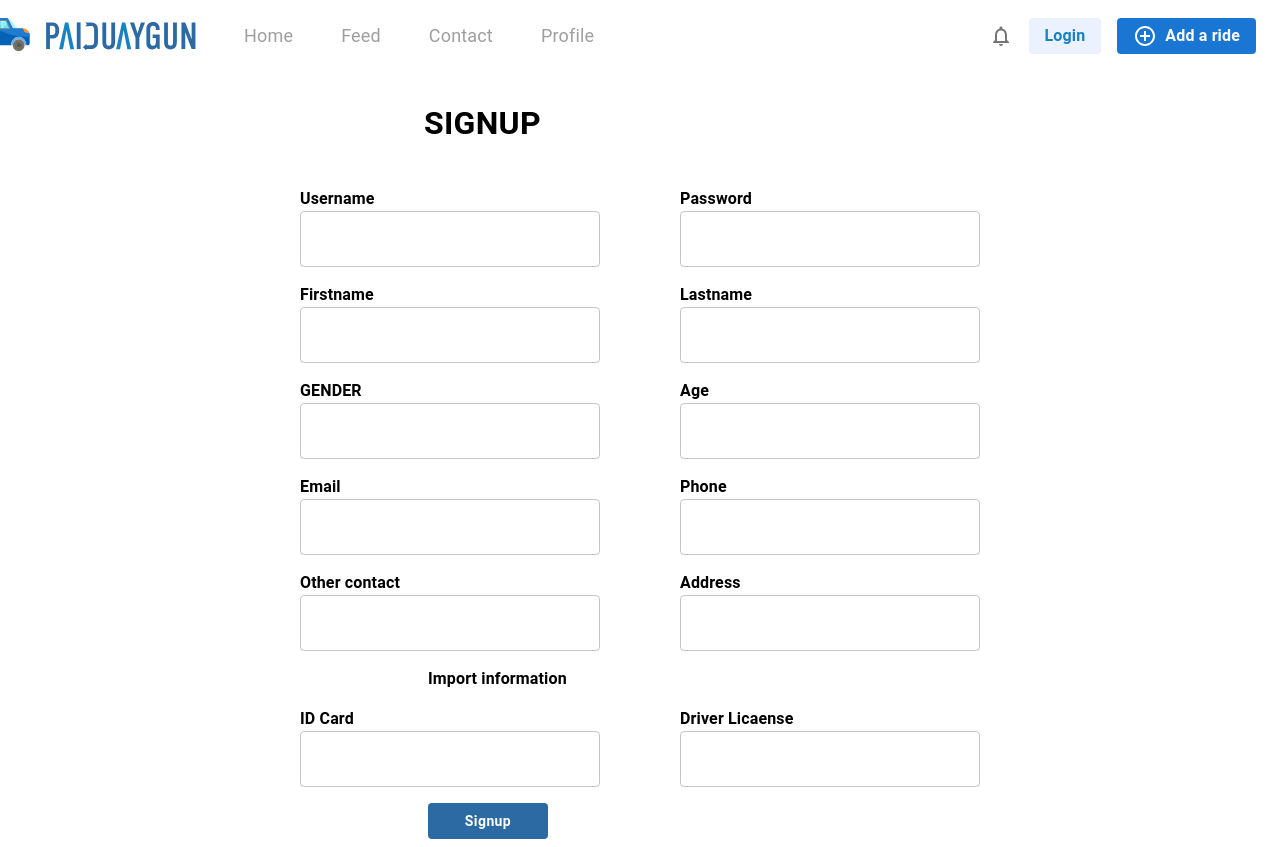
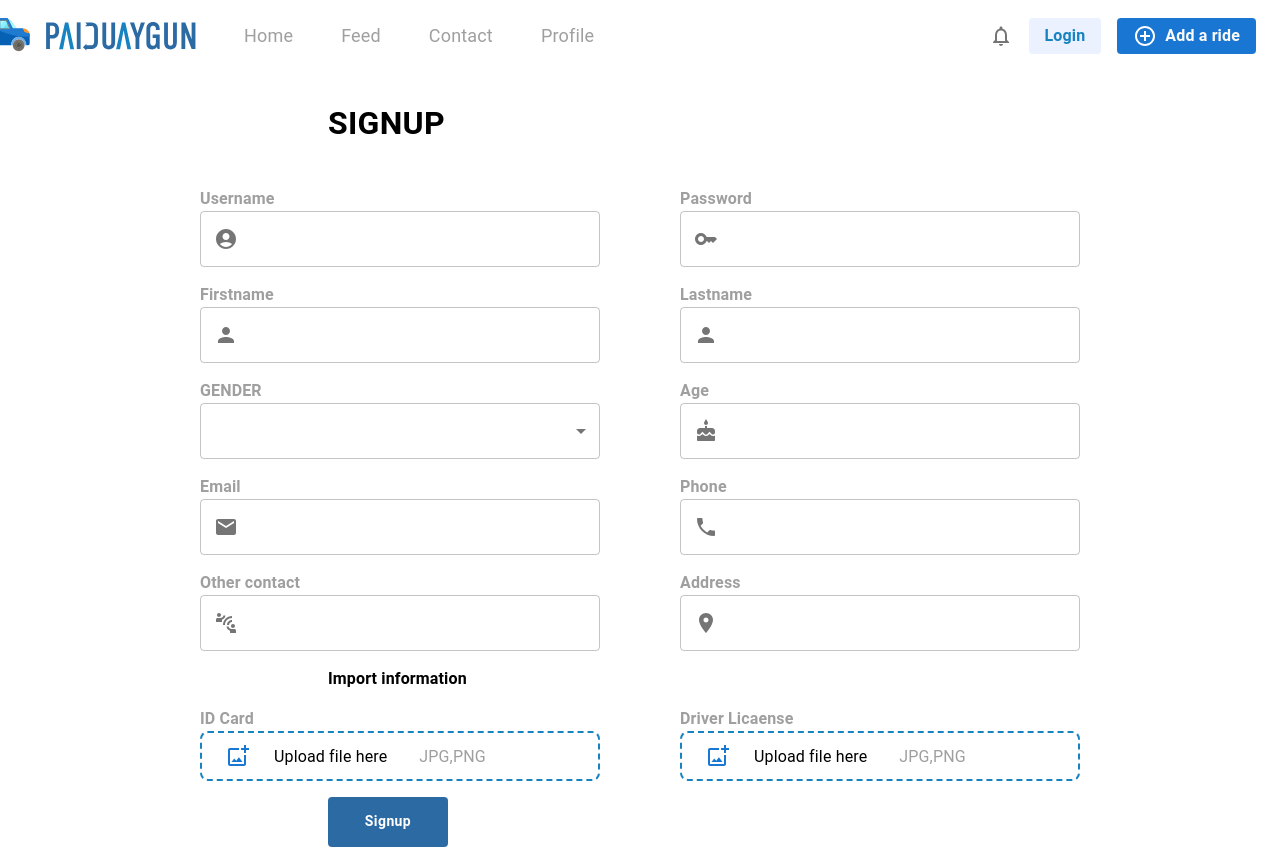
Before and after one commit to ARomaSIZE/paiduaygun, a Next.js app: page /register in a window 1280 px wide. Built offline with nearby package versions, Linux system fonts and the light colour scheme.

Commit message:
login and register page 90%

```diff
--- a/pages/register.js
+++ b/pages/register.js
@@ -1,11 +1,35 @@
+import { useState } from "react";
+
 import Container from "@mui/material/Container";
 import Box from "@mui/material/Box";
 import Typography from "@mui/material/Typography";
 import TextField from "@mui/material/TextField";
 import Button from "@mui/material/Button";
+import MenuItem from "@mui/material/MenuItem";
+import FormControl from "@mui/material/FormControl";
+import InputAdornment from '@mui/material/InputAdornment';
+import IconButton  from "@mui/material/IconButton";
+import Select from "@mui/material/Select";
 import { COLORS } from "../values/colors";
 
+import AddPhotoAlternateOutlinedIcon from '@mui/icons-material/AddPhotoAlternateOutlined';
+import LocationOnIcon from '@mui/icons-material/LocationOn';
+import LocalPhoneIcon from '@mui/icons-material/LocalPhone';
+import EmailIcon from '@mui/icons-material/Email';
+import ConnectWithoutContactIcon from '@mui/icons-material/ConnectWithoutContact';
+import CakeIcon from '@mui/icons-material/Cake';
+import PersonIcon from '@mui/icons-material/Person';
+import KeyIcon from '@mui/icons-material/Key';
+import AccountCircleIcon from '@mui/icons-material/AccountCircle';
+
 export default function Register() {
+
+  const [age, setAge] =useState('');
+
+  const handleChange = (event) => {
+    setAge(event.target.value);
+  };
+
   return (
     <>
       <Container maxWidth="xl" sx={{ marginTop: 5 }}>
@@ -13,7 +37,7 @@ export default function Register() {
           sx={{
             display: "flex",
             justifyContent: "left",
-            marginLeft: 50,
+            marginLeft: 38,
             marginBottom: 5,
           }}
         >
@@ -32,7 +56,7 @@ export default function Register() {
           <Box>
             <Typography
               variant="body1"
-              color="initial"
+              color={COLORS.grey1}
               sx={{ fontWeight: 600, fontSize: 16 }}
             >
               Username
@@ -41,7 +65,14 @@ export default function Register() {
               <TextField
                 id="outlined-basic"
                 variant="outlined"
-                sx={{ width: 300 }}
+                sx={{ width: 400}}
+                InputProps={{
+                  startAdornment: (
+                    <InputAdornment position="start">
+                      <AccountCircleIcon />
+                    </InputAdornment>
+                  ),
+                }}
               />
             </Box>
           </Box>
@@ -49,7 +80,7 @@ export default function Register() {
           <Box sx={{ marginLeft: 10 }}>
             <Typography
               variant="body1"
-              color="initial"
+              color={COLORS.grey1}
               sx={{ fontWeight: 600, fontSize: 16 }}
             >
               Password
@@ -58,7 +89,16 @@ export default function Register() {
               <TextField
                 id="outlined-basic"
                 variant="outlined"
-                sx={{ width: 300 }}
+                sx={{ width: 400 }}
+                type="password"
+                autoComplete="current-password"
+                InputProps={{
+                  startAdornment: (
+                    <InputAdornment position="start">
+                      <KeyIcon />
+                    </InputAdornment>
+                  ),
+                }}
               />
             </Box>
           </Box>
@@ -70,7 +110,7 @@ export default function Register() {
           <Box>
             <Typography
               variant="body1"
-              color="initial"
+              color={COLORS.grey1}
               sx={{ fontWeight: 600, fontSize: 16 }}
             >
               Firstname
@@ -79,7 +119,14 @@ export default function Register() {
               <TextField
                 id="outlined-basic"
                 variant="outlined"
-                sx={{ width: 300 }}
+                sx={{ width: 400 }}
+                InputProps={{
+                  startAdornment: (
+                    <InputAdornment position="start">
+                      <PersonIcon/>
+                    </InputAdornment>
+                  ),
+                }}
               />
             </Box>
           </Box>
@@ -87,7 +134,7 @@ export default function Register() {
           <Box sx={{ marginLeft: 10 }}>
             <Typography
               variant="body1"
-              color="initial"
+              color={COLORS.grey1}
               sx={{ fontWeight: 600, fontSize: 16 }}
             >
               Lastname
@@ -96,7 +143,14 @@ export default function Register() {
               <TextField
                 id="outlined-basic"
                 variant="outlined"
-                sx={{ width: 300 }}
+                sx={{ width: 400 }}
+                InputProps={{
+                  startAdornment: (
+                    <InputAdornment position="start">
+                      <PersonIcon/>
+                    </InputAdornment>
+                  ),
+                }}
               />
             </Box>
           </Box>
@@ -108,24 +162,34 @@ export default function Register() {
           <Box>
             <Typography
               variant="body1"
-              color="initial"
+              color={COLORS.grey1}
               sx={{ fontWeight: 600, fontSize: 16 }}
             >
               GENDER
             </Typography>
             <Box>
-              <TextField
-                id="outlined-basic"
-                variant="outlined"
-                sx={{ width: 300 }}
-              />
+              <FormControl sx={{ minWidth: 400  }}>
+                <Select
+                  labelId="demo-simple-select-helper-label"
+                  id="demo-simple-select-helper"
+                  value={age}
+                  label="Age"
+                  onChange={handleChange}
+                >
+                  <MenuItem value="">
+                    <em>None</em>
+                  </MenuItem>
+                  <MenuItem value={10}>Male</MenuItem>
+                  <MenuItem value={20}>Female</MenuItem>
+                </Select>
+              </FormControl>
             </Box>
           </Box>
 
           <Box sx={{ marginLeft: 10 }}>
             <Typography
               variant="body1"
-              color="initial"
+              color={COLORS.grey1}
               sx={{ fontWeight: 600, fontSize: 16 }}
             >
               Age
@@ -134,7 +198,14 @@ export default function Register() {
               <TextField
                 id="outlined-basic"
                 variant="outlined"
-                sx={{ width: 300 }}
+                sx={{ width: 400 }}
+                InputProps={{
+                  startAdornment: (
+                    <InputAdornment position="start">
+                      <CakeIcon />
+                    </InputAdornment>
+                  ),
+                }}
               />
             </Box>
           </Box>
@@ -146,7 +217,7 @@ export default function Register() {
           <Box>
             <Typography
               variant="body1"
-              color="initial"
+              color={COLORS.grey1}
               sx={{ fontWeight: 600, fontSize: 16 }}
             >
               Email
@@ -155,7 +226,14 @@ export default function Register() {
               <TextField
                 id="outlined-basic"
                 variant="outlined"
-                sx={{ width: 300 }}
+                sx={{ width: 400 }}
+                InputProps={{
+                  startAdornment: (
+                    <InputAdornment position="start">
+                      <EmailIcon />
+                    </InputAdornment>
+                  ),
+                }}
               />
             </Box>
           </Box>
@@ -163,7 +241,7 @@ export default function Register() {
           <Box sx={{ marginLeft: 10 }}>
             <Typography
               variant="body1"
-              color="initial"
+              color={COLORS.grey1}
               sx={{ fontWeight: 600, fontSize: 16 }}
             >
               Phone
@@ -172,7 +250,14 @@ export default function Register() {
               <TextField
                 id="outlined-basic"
                 variant="outlined"
-                sx={{ width: 300 }}
+                sx={{ width: 400}}
+                InputProps={{
+                  startAdornment: (
+                    <InputAdornment position="start">
+                        <LocalPhoneIcon/>
+                    </InputAdornment>
+                  ),
+                }}
               />
             </Box>
           </Box>
@@ -184,7 +269,7 @@ export default function Register() {
           <Box>
             <Typography
               variant="body1"
-              color="initial"
+              color={COLORS.grey1}
               sx={{ fontWeight: 600, fontSize: 16 }}
             >
               Other contact
@@ -193,7 +278,14 @@ export default function Register() {
               <TextField
                 id="outlined-basic"
                 variant="outlined"
-                sx={{ width: 300 }}
+                sx={{ width: 400}}
+                InputProps={{
+                  startAdornment: (
+                    <InputAdornment position="start">
+                      <ConnectWithoutContactIcon />
+                    </InputAdornment>
+                  ),
+                }}
               />
             </Box>
           </Box>
@@ -201,7 +293,7 @@ export default function Register() {
           <Box sx={{ marginLeft: 10 }}>
             <Typography
               variant="body1"
-              color="initial"
+              color={COLORS.grey1}
               sx={{ fontWeight: 600, fontSize: 16 }}
             >
               Address
@@ -210,7 +302,14 @@ export default function Register() {
               <TextField
                 id="outlined-basic"
                 variant="outlined"
-                sx={{ width: 300 }}
+                sx={{ width: 400 }}
+                InputProps={{
+                  startAdornment: (
+                    <InputAdornment position="start">
+                      <LocationOnIcon />
+                    </InputAdornment>
+                  ),
+                }}
               />
             </Box>
           </Box>
@@ -220,11 +319,11 @@ export default function Register() {
           sx={{
             display: "flex",
             justifyContent: "left",
-            marginLeft: 50.5,
+            marginLeft: 38,
             marginBottom: 2,
           }}
         >
-          <Typography variant="body1" color="initial" sx={{ fontWeight: 600 }}>
+          <Typography variant="body1" color=  "initial" sx={{ fontWeight: 600 }}>
             Import information
           </Typography>
         </Box>
@@ -233,34 +332,64 @@ export default function Register() {
           <Box>
             <Typography
               variant="body1"
-              color="initial"
+              color={COLORS.grey1}
               sx={{ fontWeight: 600, fontSize: 16 }}
             >
               ID Card
             </Typography>
             <Box>
-              <TextField
-                id="outlined-basic"
-                variant="outlined"
-                sx={{ width: 300 }}
-              />
+              <Box
+                variant="standard"
+                disableUnderline={true}
+                sx={{width: 400,height:50, border: '2px dashed' , borderRadius:2,borderColor:COLORS.B2 }}
+              >
+
+                <Box sx={{display:'flex'}}>
+                  <IconButton color="primary" aria-label="upload picture" component="label" sx={{marginTop:0.4, marginLeft:2, marginRight:2}}>
+                    <input hidden accept="image/*" type="file" />
+                    <AddPhotoAlternateOutlinedIcon />
+                  </IconButton>
+                    <Typography variant="body1" color={COLORS.backtext} sx={{marginTop:1.5, marginRight:4}}>
+                        Upload  file here
+                    </Typography>
+
+                    <Typography variant="body1" color={COLORS.grey1} sx={{marginTop:1.5}}>
+                        JPG,PNG
+                    </Typography>
+                </Box>
+              </Box>
             </Box>
           </Box>
 
           <Box sx={{ marginLeft: 10 }}>
             <Typography
               variant="body1"
-              color="initial"
+              color={COLORS.grey1}
               sx={{ fontWeight: 600, fontSize: 16 }}
             >
               Driver Licaense
             </Typography>
             <Box>
-              <TextField
-                id="outlined-basic"
-                variant="outlined"
-                sx={{ width: 300 }}
-              />
+              <Box
+                variant="standard"
+                disableUnderline={true}
+                sx={{width: 400,height:50, border: '2px dashed' , borderRadius:2,borderColor:COLORS.B2 }}
+              >
+
+                <Box sx={{display:'flex'}}>
+                  <IconButton color="primary" aria-label="upload picture" component="label" sx={{marginTop:0.4, marginLeft:2, marginRight:2}}>
+                    <input hidden accept="image/*" type="file" />
+                    <AddPhotoAlternateOutlinedIcon />
+                  </IconButton>
+                    <Typography variant="body1" color={COLORS.backtext} sx={{marginTop:1.5, marginRight:4}}>
+                        Upload  file here
+                    </Typography>
+
+                    <Typography variant="body1" color={COLORS.grey1} sx={{marginTop:1.5}}>
+                        JPG,PNG
+                    </Typography>
+                </Box>
+              </Box>
             </Box>
           </Box>
         </Box>
@@ -271,10 +400,11 @@ export default function Register() {
             textTransform: "none",
             boxShadow: "none",
             width: 120,
+            height:50,
             backgroundColor: COLORS.B3,
             fontWeight: 600,
-            marginLeft: 50.5,
-            marginTop:2
+            marginLeft: 38,
+            marginTop: 2,
           }}
           href="/login"
         >
```
Also changed, not shown: pages/history_post.js (+9 -4 lines), pages/login.js (+30 -6 lines).
